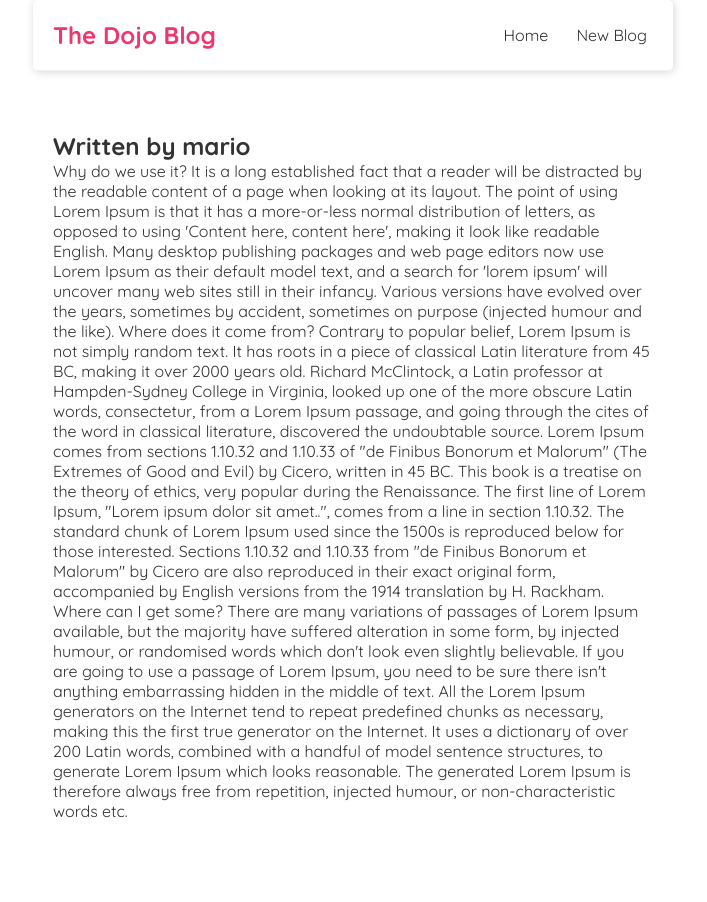
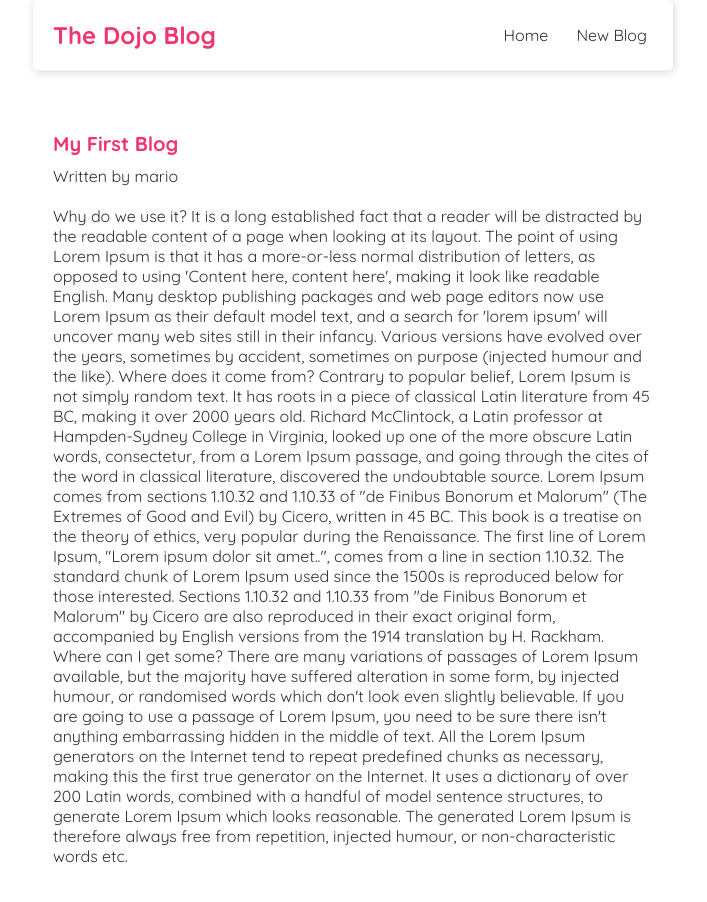
Before and after one commit to Emydev-op/react-tutorial-blog, a React (Create React App) app: page /blogs/1 in a window 1280 px wide. Shown: the top 902 px of the page, without its empty margins (287-994 px from the left). Before the commit the page ends 881 px from the top, so only its background shows below. Built offline with nearby package versions, Linux system fonts and the light colour scheme; data requests are answered from the project's data file.

Commit message:
Created individual blog

```diff
--- a/src/BlogDetails.js
+++ b/src/BlogDetails.js
@@ -12,7 +12,8 @@ const { data:blog, isPending, error } = useFetch('http://localhost:8000/blogs/'
             {error && <div> {error} </div>}
             {blog && (
                 <article>
-                    <h2>Written by {blog.author}</h2>
+                    <h2>{ blog.title }</h2>
+                    <p>Written by {blog.author}</p>
                     <div>{blog.body}</div>
                 </article>
             )}
--- a/src/index.css
+++ b/src/index.css
@@ -54,3 +54,21 @@
 .blog-preview a {
   text-decoration: none;
 }
+
+/* blog details page */
+.blog-details h2 {
+  font-size: 20px;
+  color: #f1356d;
+  margin-bottom: 10px;
+}
+.blog-details div {
+  margin: 20px 0;
+}
+.blog-details button {
+  background: #f1356d;
+  color: #fff;
+  border: 0;
+  padding: 8px;
+  border-radius: 8px;
+  cursor: pointer;
+}
```
